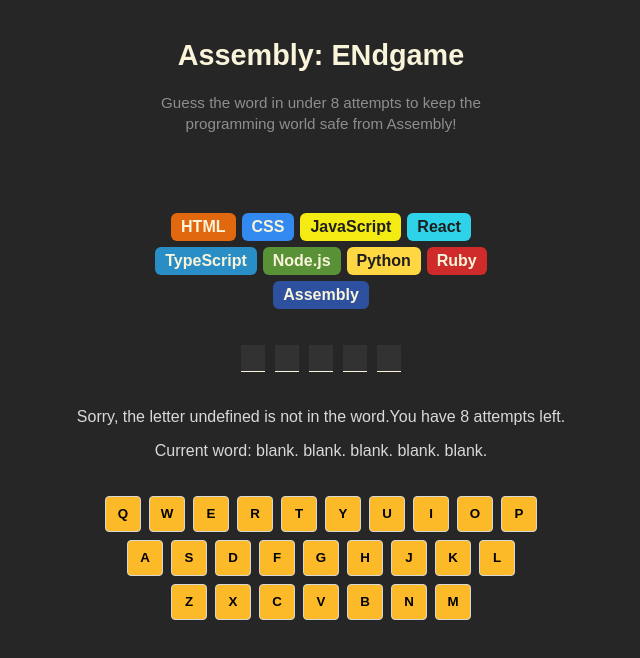
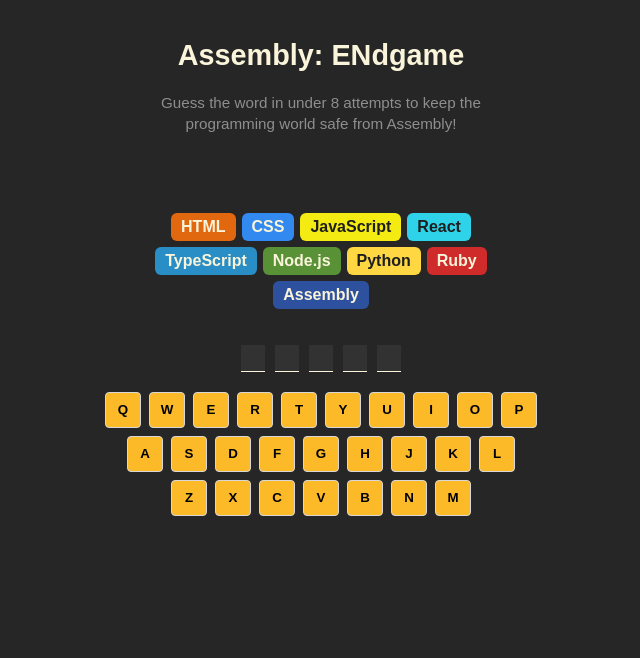
Before and after one commit to Halcyon666/react-daily-learn, a React (Vite) app: page / in a window 1280 px wide. Shown: the top 658 px of the page, without its empty margins (319-959 px from the left). Built offline with nearby package versions, Linux system fonts and the light colour scheme.

Commit message:
final challenges

```diff
--- a/src/assembly endgame/App.tsx
+++ b/src/assembly endgame/App.tsx
@@ -2,11 +2,12 @@ import { useState } from "react";
 import "./index.css";
 import { languages } from "./languages";
 import clsx from "clsx";
-import { getFarewellText } from "./utils.js";
+import { getFarewellText, chooseAWord } from "./utils.js";
+import ReactConfetti from "react-confetti";
 
 export default function AssemblyEndgame() {
   // state values
-  const [currentWord, setCurrentWord] = useState("react");
+  const [currentWord, setCurrentWord] = useState(() => chooseAWord());
   const [guessedLetters, setGuessedLetters] = useState<string[]>([]);
 
   // drived values
@@ -16,7 +17,7 @@ export default function AssemblyEndgame() {
   const isGameLost = wrongGuessesArr.length >= languages.length - 1;
   const isGameWon = currentWord
     .split("")
-    .every((c) => guessedLetters.includes(c));
+    .every((c: string) => guessedLetters.includes(c));
   const isGameOver = isGameLost || isGameWon;
   const lastGuessedLetter = guessedLetters[guessedLetters.length - 1];
   const lastLetterWrong =
@@ -26,19 +27,28 @@ export default function AssemblyEndgame() {
   const alphabet = "qwertyuiopasdfghjkl";
   const alphabet1 = "zxcvbnm";
 
-  const currentWordElements = currentWord.split("").map((character, index) => (
-    // no change the array so use index directly
-    <span key={index}>
-      {/* fixed length position and prefill, no append, It is smart.
+  const currentWordElements = currentWord
+    .split("")
+    .map((character: string, index: number) => (
+      // no change the array so use index directly
+      <span
+        key={index}
+        className={clsx({
+          "missed-letter": isGameLost && !guessedLetters.includes(character),
+        })}
+      >
+        {/* fixed length position and prefill, no append, It is smart.
       R --- guessedLetters includes ? ture display R, otherwise ""
       E --- see above
       A --- see above
       C --- see above
       T --- see above
       */}
-      {guessedLetters.includes(character) ? character.toUpperCase() : ""}
-    </span>
-  ));
+        {isGameLost || guessedLetters.includes(character)
+          ? character.toUpperCase()
+          : ""}
+      </span>
+    ));
 
   const keyboardElements = (alphabet: string) => {
     return alphabet.split("").map((character) => {
@@ -96,7 +106,6 @@ export default function AssemblyEndgame() {
     );
   });
 
-  console.log(guessedLetters.length - 1);
   const gameStatusElement = isGameWon ? (
     <>
       <h2>You win!</h2>
@@ -110,8 +119,15 @@ export default function AssemblyEndgame() {
   ) : lastLetterWrong ? (
     getFarewellText(languages[wrongGuessesArr.length - 1].name)
   ) : null;
+
+  const newGame = () => {
+    setGuessedLetters([]);
+    setCurrentWord(chooseAWord());
+  };
+
   return (
     <main>
+      {isGameWon && <ReactConfetti recycle={false} numberOfPieces={1000} />}
       <header>
         <h1>Assembly: ENdgame</h1>
         <p>
@@ -132,7 +148,7 @@ export default function AssemblyEndgame() {
       </section>
       <section className="language-chips">{languageElements}</section>
       <section className="word">{currentWordElements}</section>
-      <section className="src-only" aria-live="polite" role="status">
+      <section className="sr-only" aria-live="polite" role="status">
         <p>
           {currentWord.includes(lastGuessedLetter)
             ? `Correct! The letter ${lastGuessedLetter} is in the word.`
@@ -144,7 +160,7 @@ export default function AssemblyEndgame() {
           Current word:{" "}
           {currentWord
             .split("")
-            .map((letter) =>
+            .map((letter: string) =>
               guessedLetters.includes(letter) ? letter + "." : "blank."
             )
             .join(" ")}
@@ -157,7 +173,11 @@ export default function AssemblyEndgame() {
         </section>
       </div>
 
-      {isGameOver && <button className="new-game">New Game</button>}
+      {isGameOver && (
+        <button onClick={newGame} className="new-game">
+          New Game
+        </button>
+      )}
     </main>
   );
 }
--- a/src/assembly endgame/index.css
+++ b/src/assembly endgame/index.css
@@ -119,6 +119,10 @@ section.word span {
     text-align: center;
 }
 
+section.word span.missed-letter {
+    color: #EC5D49;
+}
+
 /* ---------- Keyboard ---------- */
 section.keyboard {
     display: flex;
--- a/src/assembly endgame/utils.js
+++ b/src/assembly endgame/utils.js
@@ -1,3 +1,4 @@
+import { words } from "./words";
 export function getFarewellText(language) {
   const options = [
     `Farewell, ${language}`,
@@ -11,9 +12,13 @@ export function getFarewellText(language) {
     `Off into the sunset, ${language}`,
     `${language}, it's been real`,
     `${language}, your watch has ended`,
-        `${language} has left the building`
+    `${language} has left the building`,
   ];
 
   const randomIndex = Math.floor(Math.random() * options.length);
   return options[randomIndex];
 }
+
+export const chooseAWord = () => {
+  return words[Math.floor(Math.random() * words.length - 1)];
+};
--- /dev/null
+++ b/src/assembly endgame/words.js
@@ -0,0 +1,484 @@
+export const words = [
+  "about",
+  "account",
+  "across",
+  "addition",
+  "after",
+  "again",
+  "against",
+  "agreement",
+  "almost",
+  "among",
+  "amount",
+  "amusement",
+  "angle",
+  "angry",
+  "animal",
+  "answer",
+  "apparatus",
+  "apple",
+  "approval",
+  "argument",
+  "attack",
+  "attempt",
+  "attention",
+  "authority",
+  "automatic",
+  "awake",
+  "balance",
+  "basin",
+  "basket",
+  "beautiful",
+  "because",
+  "before",
+  "behaviour",
+  "belief",
+  "berry",
+  "between",
+  "birth",
+  "bitter",
+  "black",
+  "blade",
+  "blood",
+  "board",
+  "boiling",
+  "bottle",
+  "brain",
+  "brake",
+  "branch",
+  "brass",
+  "bread",
+  "breath",
+  "brick",
+  "bridge",
+  "bright",
+  "broken",
+  "brother",
+  "brown",
+  "brush",
+  "bucket",
+  "building",
+  "burst",
+  "business",
+  "butter",
+  "button",
+  "camera",
+  "canvas",
+  "carriage",
+  "cause",
+  "certain",
+  "chain",
+  "chalk",
+  "chance",
+  "change",
+  "cheap",
+  "cheese",
+  "chemical",
+  "chest",
+  "chief",
+  "church",
+  "circle",
+  "clean",
+  "clear",
+  "clock",
+  "cloth",
+  "cloud",
+  "collar",
+  "colour",
+  "comfort",
+  "committee",
+  "common",
+  "company",
+  "complete",
+  "complex",
+  "condition",
+  "conscious",
+  "control",
+  "copper",
+  "cotton",
+  "cough",
+  "country",
+  "cover",
+  "crack",
+  "credit",
+  "crime",
+  "cruel",
+  "crush",
+  "current",
+  "curtain",
+  "curve",
+  "cushion",
+  "damage",
+  "danger",
+  "daughter",
+  "death",
+  "decision",
+  "degree",
+  "delicate",
+  "dependent",
+  "design",
+  "desire",
+  "detail",
+  "different",
+  "digestion",
+  "direction",
+  "dirty",
+  "discovery",
+  "disease",
+  "disgust",
+  "distance",
+  "division",
+  "doubt",
+  "drain",
+  "drawer",
+  "dress",
+  "drink",
+  "driving",
+  "early",
+  "earth",
+  "education",
+  "effect",
+  "elastic",
+  "electric",
+  "engine",
+  "enough",
+  "equal",
+  "error",
+  "event",
+  "every",
+  "example",
+  "exchange",
+  "existence",
+  "expansion",
+  "expert",
+  "false",
+  "family",
+  "father",
+  "feather",
+  "feeble",
+  "feeling",
+  "female",
+  "fertile",
+  "fiction",
+  "field",
+  "fight",
+  "finger",
+  "first",
+  "fixed",
+  "flame",
+  "flight",
+  "floor",
+  "flower",
+  "foolish",
+  "force",
+  "forward",
+  "frame",
+  "frequent",
+  "friend",
+  "front",
+  "fruit",
+  "future",
+  "garden",
+  "general",
+  "glass",
+  "glove",
+  "grain",
+  "grass",
+  "great",
+  "green",
+  "group",
+  "growth",
+  "guide",
+  "hammer",
+  "hanging",
+  "happy",
+  "harbour",
+  "harmony",
+  "healthy",
+  "hearing",
+  "heart",
+  "history",
+  "hollow",
+  "horse",
+  "hospital",
+  "house",
+  "humour",
+  "important",
+  "impulse",
+  "increase",
+  "industry",
+  "insect",
+  "insurance",
+  "interest",
+  "invention",
+  "island",
+  "jelly",
+  "jewel",
+  "journey",
+  "judge",
+  "kettle",
+  "knife",
+  "knowledge",
+  "language",
+  "laugh",
+  "learning",
+  "leather",
+  "letter",
+  "level",
+  "library",
+  "light",
+  "limit",
+  "linen",
+  "liquid",
+  "little",
+  "living",
+  "loose",
+  "machine",
+  "manager",
+  "market",
+  "married",
+  "match",
+  "material",
+  "measure",
+  "medical",
+  "meeting",
+  "memory",
+  "metal",
+  "middle",
+  "military",
+  "minute",
+  "mixed",
+  "money",
+  "monkey",
+  "month",
+  "morning",
+  "mother",
+  "motion",
+  "mountain",
+  "mouth",
+  "muscle",
+  "music",
+  "narrow",
+  "nation",
+  "natural",
+  "necessary",
+  "needle",
+  "nerve",
+  "night",
+  "noise",
+  "normal",
+  "north",
+  "number",
+  "offer",
+  "office",
+  "operation",
+  "opinion",
+  "opposite",
+  "orange",
+  "order",
+  "ornament",
+  "other",
+  "owner",
+  "paint",
+  "paper",
+  "parallel",
+  "parcel",
+  "paste",
+  "payment",
+  "peace",
+  "pencil",
+  "person",
+  "physical",
+  "picture",
+  "place",
+  "plane",
+  "plant",
+  "plate",
+  "please",
+  "pleasure",
+  "plough",
+  "pocket",
+  "point",
+  "poison",
+  "polish",
+  "political",
+  "porter",
+  "position",
+  "possible",
+  "potato",
+  "powder",
+  "power",
+  "present",
+  "price",
+  "print",
+  "prison",
+  "private",
+  "probable",
+  "process",
+  "produce",
+  "profit",
+  "property",
+  "prose",
+  "protest",
+  "public",
+  "purpose",
+  "quality",
+  "question",
+  "quick",
+  "quiet",
+  "quite",
+  "range",
+  "reaction",
+  "reading",
+  "ready",
+  "reason",
+  "receipt",
+  "record",
+  "regret",
+  "regular",
+  "relation",
+  "religion",
+  "request",
+  "respect",
+  "reward",
+  "rhythm",
+  "right",
+  "river",
+  "rough",
+  "round",
+  "scale",
+  "school",
+  "science",
+  "scissors",
+  "screw",
+  "second",
+  "secret",
+  "secretary",
+  "selection",
+  "sense",
+  "separate",
+  "serious",
+  "servant",
+  "shade",
+  "shake",
+  "shame",
+  "sharp",
+  "sheep",
+  "shelf",
+  "shirt",
+  "shock",
+  "short",
+  "silver",
+  "simple",
+  "sister",
+  "skirt",
+  "sleep",
+  "slope",
+  "small",
+  "smash",
+  "smell",
+  "smile",
+  "smoke",
+  "smooth",
+  "snake",
+  "sneeze",
+  "society",
+  "solid",
+  "sound",
+  "south",
+  "space",
+  "spade",
+  "special",
+  "sponge",
+  "spoon",
+  "spring",
+  "square",
+  "stage",
+  "stamp",
+  "start",
+  "statement",
+  "station",
+  "steam",
+  "steel",
+  "stick",
+  "sticky",
+  "stiff",
+  "still",
+  "stitch",
+  "stocking",
+  "stomach",
+  "stone",
+  "store",
+  "story",
+  "straight",
+  "strange",
+  "street",
+  "stretch",
+  "strong",
+  "structure",
+  "substance",
+  "sudden",
+  "sugar",
+  "summer",
+  "support",
+  "surprise",
+  "sweet",
+  "system",
+  "table",
+  "taste",
+  "teaching",
+  "tendency",
+  "theory",
+  "there",
+  "thick",
+  "thing",
+  "thought",
+  "thread",
+  "throat",
+  "through",
+  "through",
+  "thumb",
+  "thunder",
+  "ticket",
+  "tight",
+  "tired",
+  "together",
+  "tomorrow",
+  "tongue",
+  "tooth",
+  "touch",
+  "trade",
+  "train",
+  "transport",
+  "trick",
+  "trouble",
+  "trousers",
+  "twist",
+  "umbrella",
+  "under",
+  "value",
+  "verse",
+  "vessel",
+  "violent",
+  "voice",
+  "waiting",
+  "waste",
+  "watch",
+  "water",
+  "weather",
+  "weight",
+  "wheel",
+  "where",
+  "while",
+  "whistle",
+  "white",
+  "window",
+  "winter",
+  "woman",
+  "wound",
+  "writing",
+  "wrong",
+  "yellow",
+  "yesterday",
+  "young"
+];
```
Lines whose indentation alone changed are shown as unchanged.
